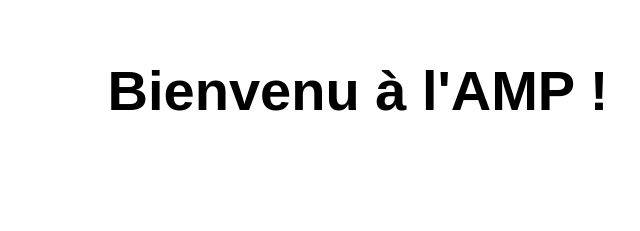
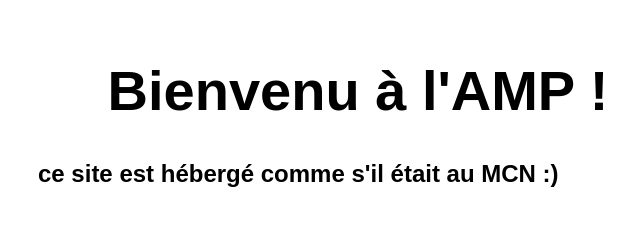
Before and after one commit to EdgeSN/my-first-static-web-app, a website: page src/index.html in a window 1280 px wide. Shown: the whole page, without its empty margins (282-922 px from the left). Drawn offline with Linux system fonts and the light colour scheme.

Commit message:
Update index.html

```diff
--- a/src/index.html
+++ b/src/index.html
@@ -11,6 +11,7 @@
 <body>
   <main>
     <h1>Bienvenu à l'AMP !</h1>
+    <h2>ce site est hébergé comme s'il était au MCN :)</h2>
   </main>
 </body>
 
```
